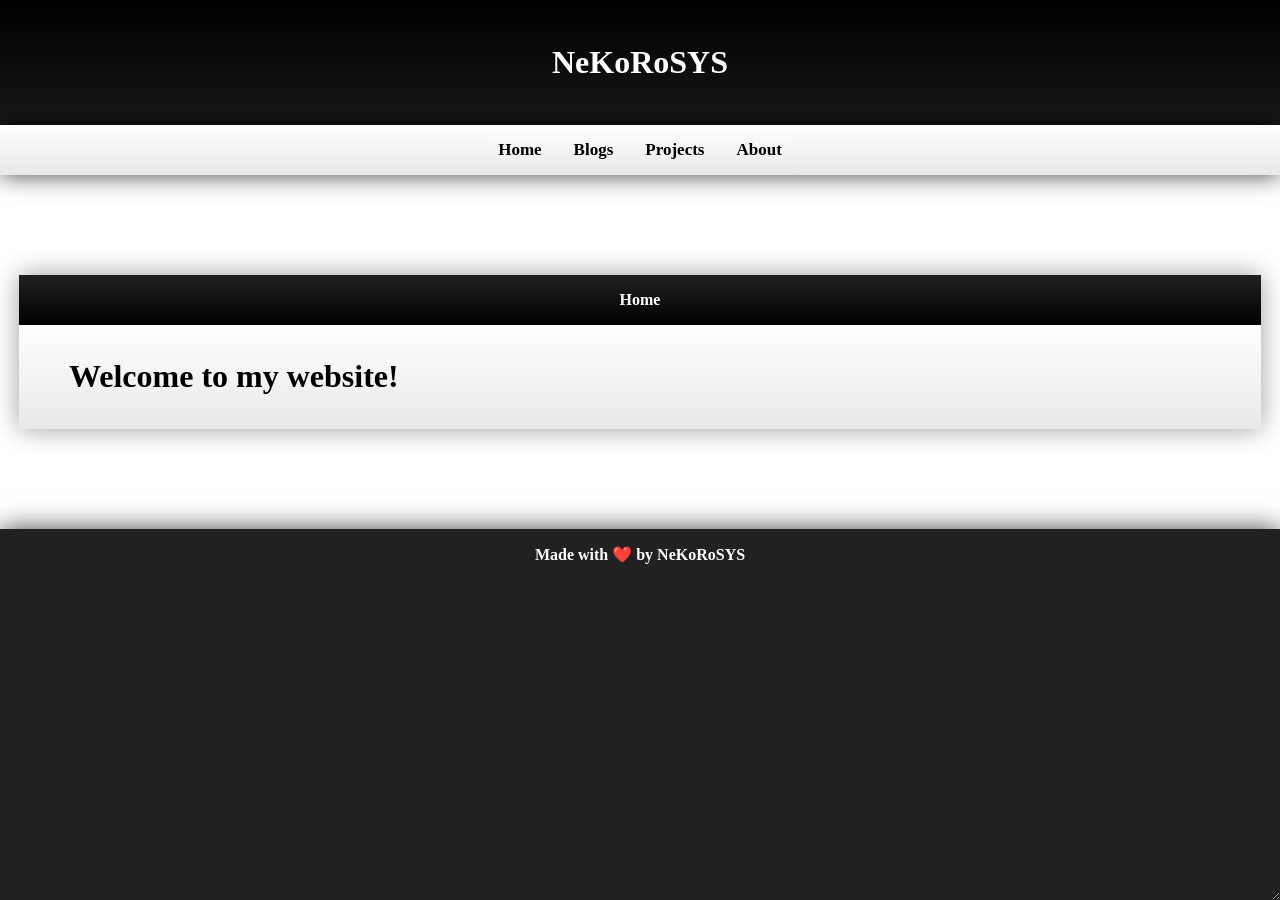
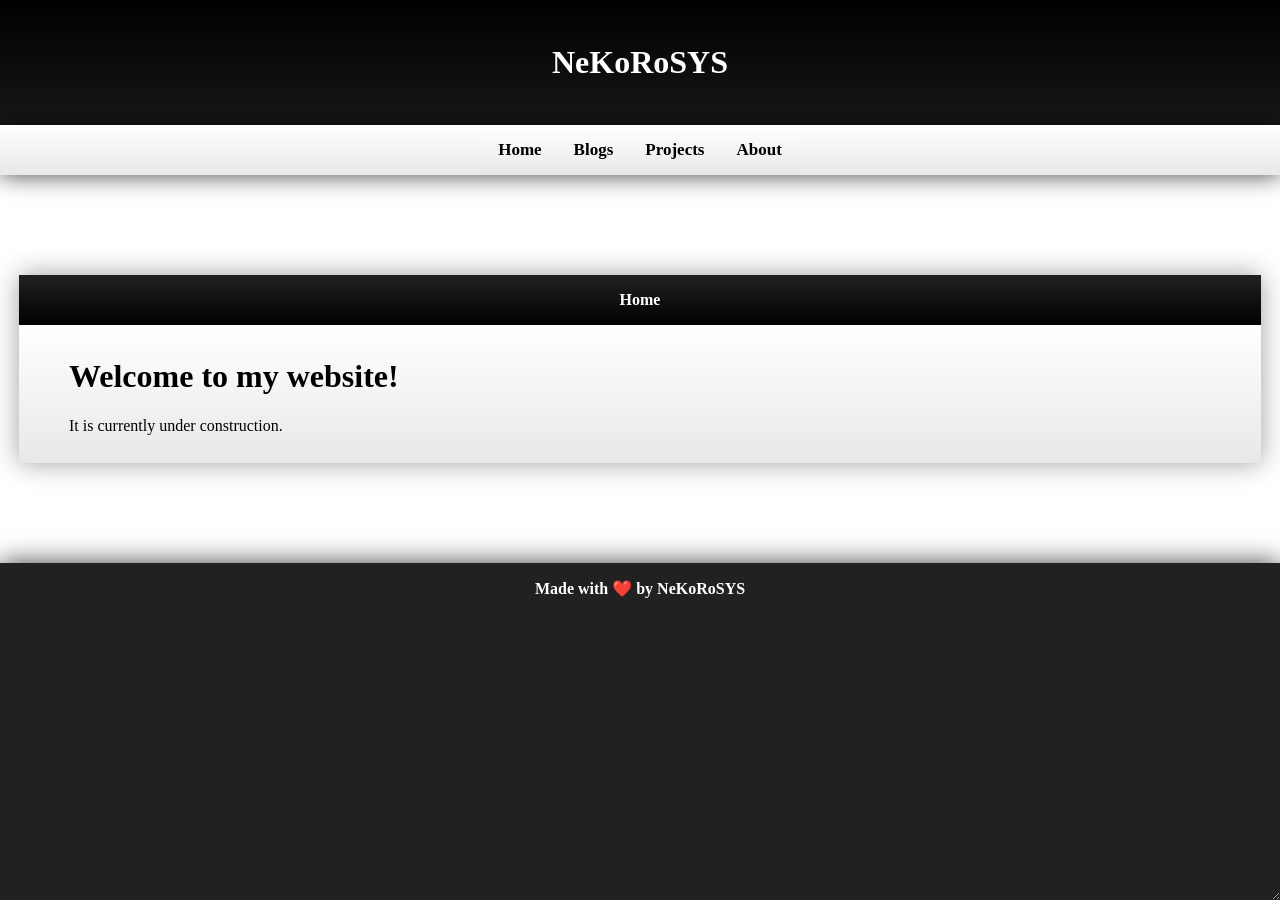
Before and after one commit to NeKoRoSYS/nekorosys.github.io, a Jekyll site: the page built from index.md, in a window 1280 px wide. Built offline with Jekyll 4.4.1, drawn with Linux system fonts in a browser that asks for light colours.

Commit message:
Update index.md

```diff
--- a/index.md
+++ b/index.md
@@ -3,3 +3,5 @@ layout: default
 title: "Home"
 ---
 # Welcome to my website!
+
+It is currently under construction.
```
